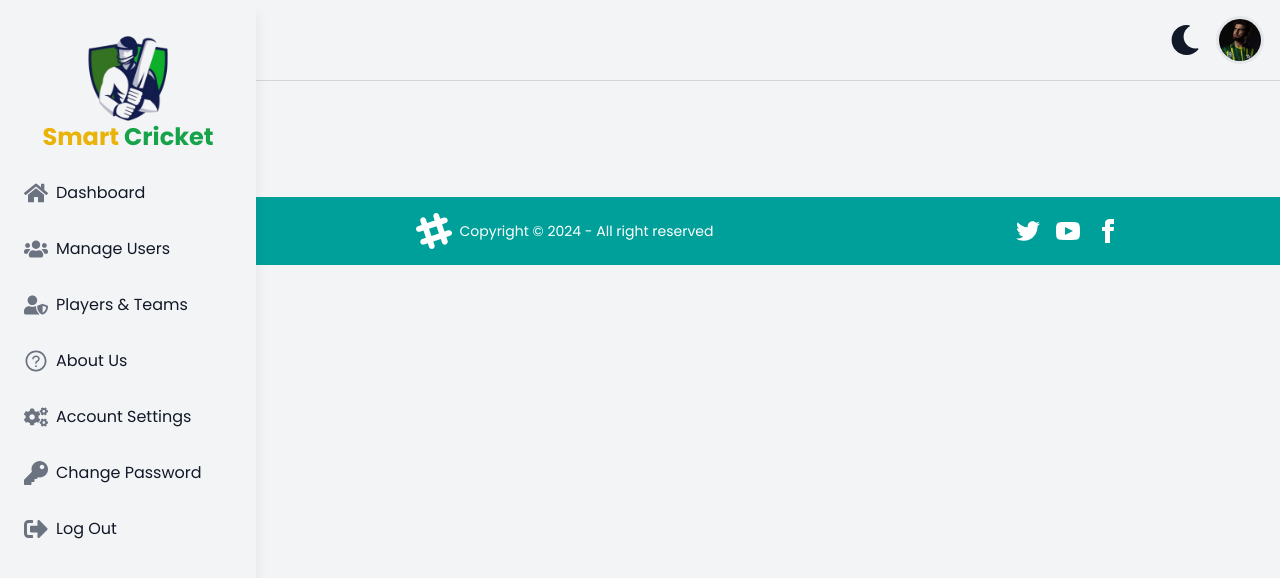
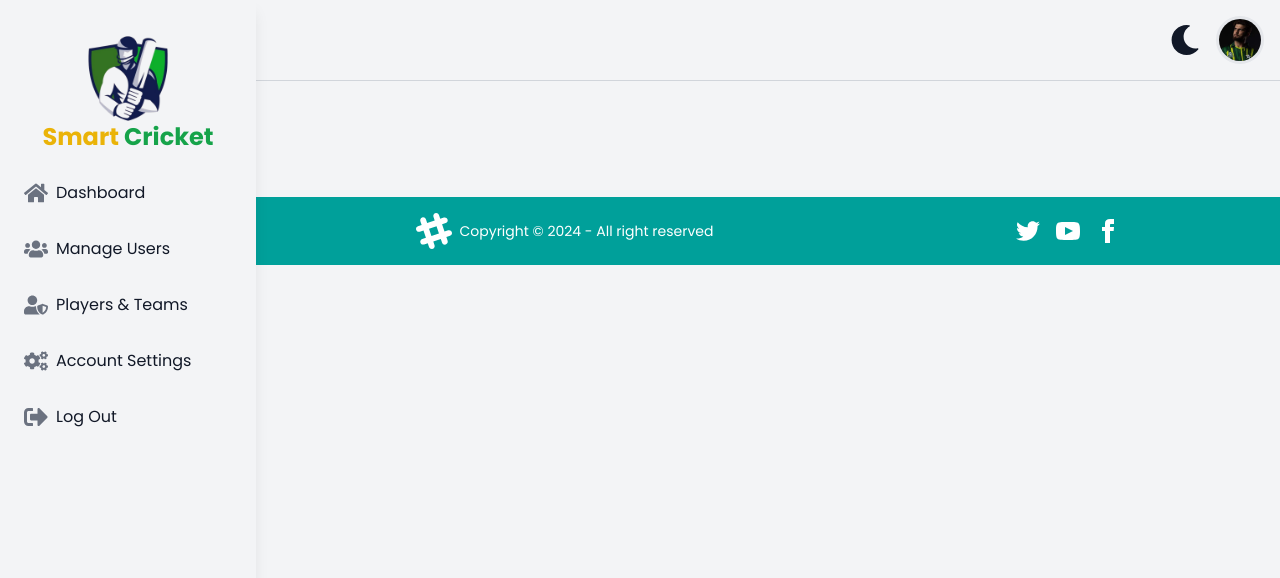
Before and after one commit to AjabNauman958/smart-cricket-frontend, a React (Vite) app: page /AdminDashboard in a window 1280 px wide. Shown: the top 578 px of the page. Built offline with nearby package versions, Linux system fonts and the light colour scheme.

Commit message:
modified

```diff
--- a/src/components/superadmin/Sidebar/AdminSidebar.jsx
+++ b/src/components/superadmin/Sidebar/AdminSidebar.jsx
@@ -5,6 +5,7 @@ import { Link, useLocation } from 'react-router-dom';
 import logo from '../../images/logo.png';
 
 const AdminSidebar = () => {
+
     const [isOpen, setIsOpen] = useState(false);
     const location = useLocation();
 
@@ -17,9 +18,9 @@ const AdminSidebar = () => {
         { to: "/admin/dashboard", icon: <FaHome />, label: "Dashboard" },
         { to: "/admin/manage-users", icon: <FaUsers />, label: "Manage Users" },
         { to: "/admin/manage-players-teams", icon: <FaUserShield />, label: "Players & Teams" },
-        { to: "/admin/manage-about-us", icon: <AiOutlineQuestionCircle />, label: "About Us" },
+        // { to: "/admin/manage-about-us", icon: <AiOutlineQuestionCircle />, label: "About Us" },
         { to: "/admin/account-settings", icon: <FaCogs />, label: "Account Settings" },
-        { to: "/admin/change-password", icon: <FaKey />, label: "Change Password" },
+        // { to: "/admin/change-password", icon: <FaKey />, label: "Change Password" },
         { to: "/admin/logout", icon: <FaSignOutAlt />, label: "Log Out" },
     ];
 
```
